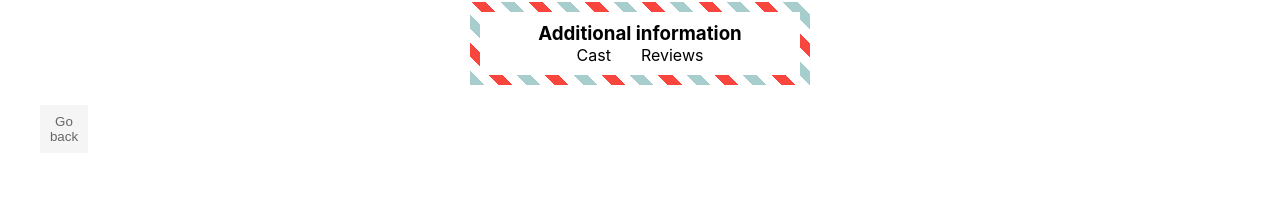
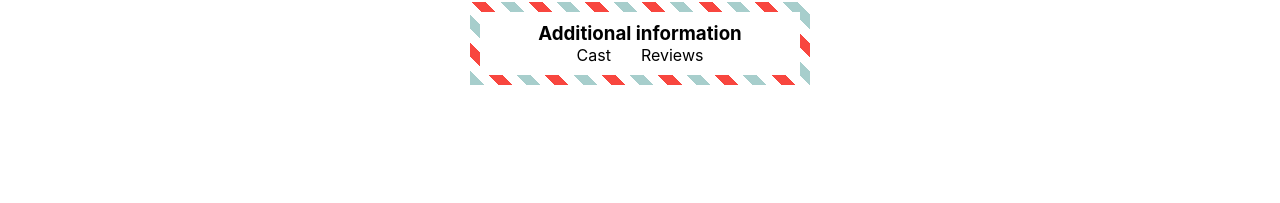
Before and after one commit to teiatan/goit-react-hw-05-movies, a React (Create React App) app: page /goit-react-hw-05-movies/movies/1 in a window 1280 px wide. Shown: the part 93-296 px from the top of the page. Built offline with nearby package versions, Linux system fonts and the light colour scheme; no server answers.

Commit message:
finish go back button

```diff
--- a/src/pages/MovieDetails.jsx
+++ b/src/pages/MovieDetails.jsx
@@ -7,7 +7,7 @@
 import { Suspense } from "react";
 import { Button } from "components/searchBar/SearchBar.styled";
 
-export function MovieDetails({goBackLink}) {
+export function MovieDetails() {
 
     const [currentMovieInfo, setCurrentMovieInfo] = useState(null);
 
@@ -19,20 +19,19 @@
         );
     }, [movieID]);
 
+    const navigate = useNavigate();
     const location = useRef(useLocation());
-    console.log(location.current.state);
-    const navigate = useNavigate();
+    const goBackLink = location.current?.state?.from || null;
 
     const goBack = () => {
-        console.log(goBackLink);
-        //navigate(`location.pathname`);
+        navigate(goBackLink);
     };
 
     return (
         <>
             <OneMovie data={currentMovieInfo}/>
             <AdditionalInfoButtons movieId={movieID}/>
-            <Button onClick={goBack}>Go back</Button>
+            {goBackLink && <Button onClick={goBack}>Go back</Button>}
             <Suspense fallback={<div>Loading...</div>}>
                 <Outlet />
             </Suspense>
```
